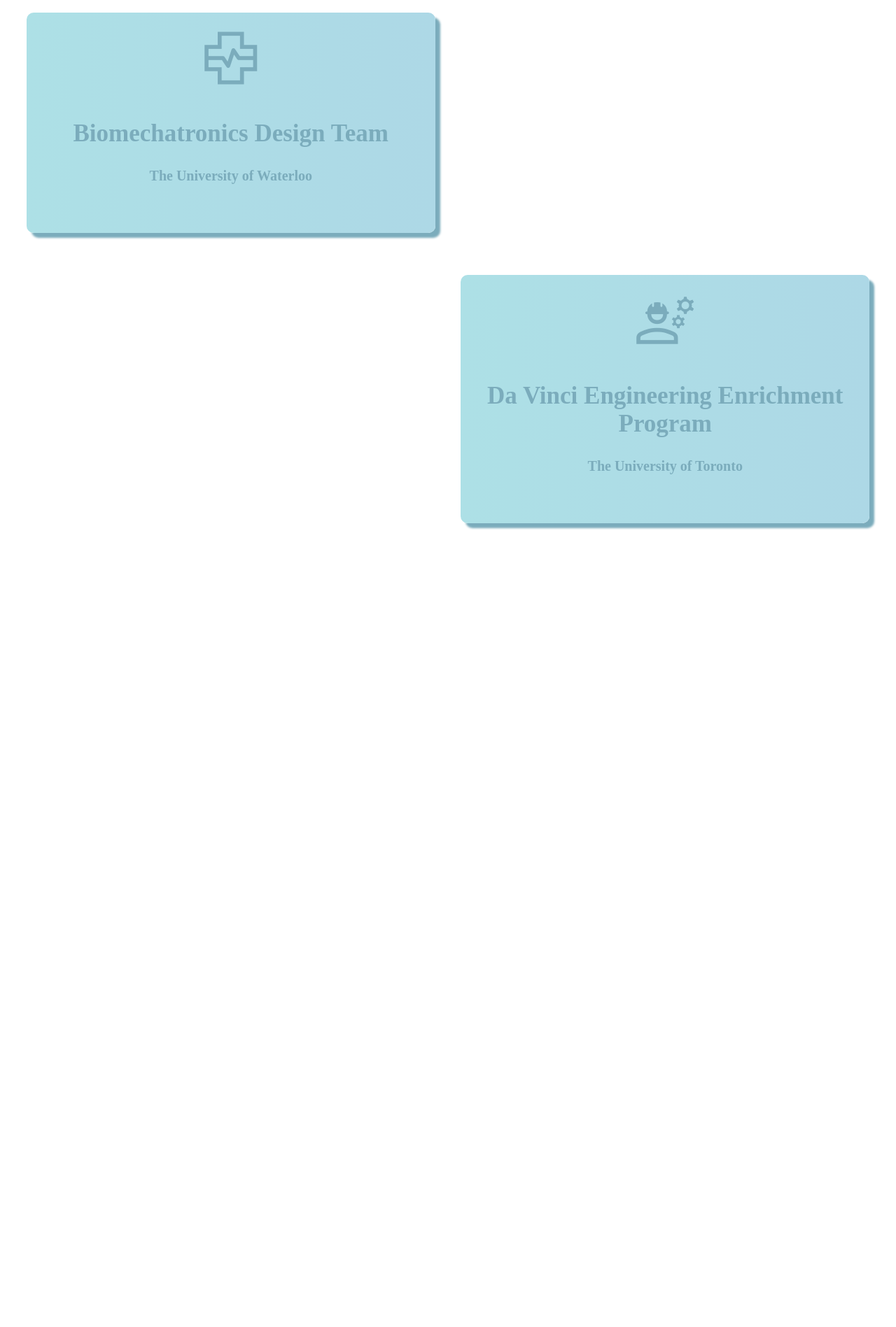
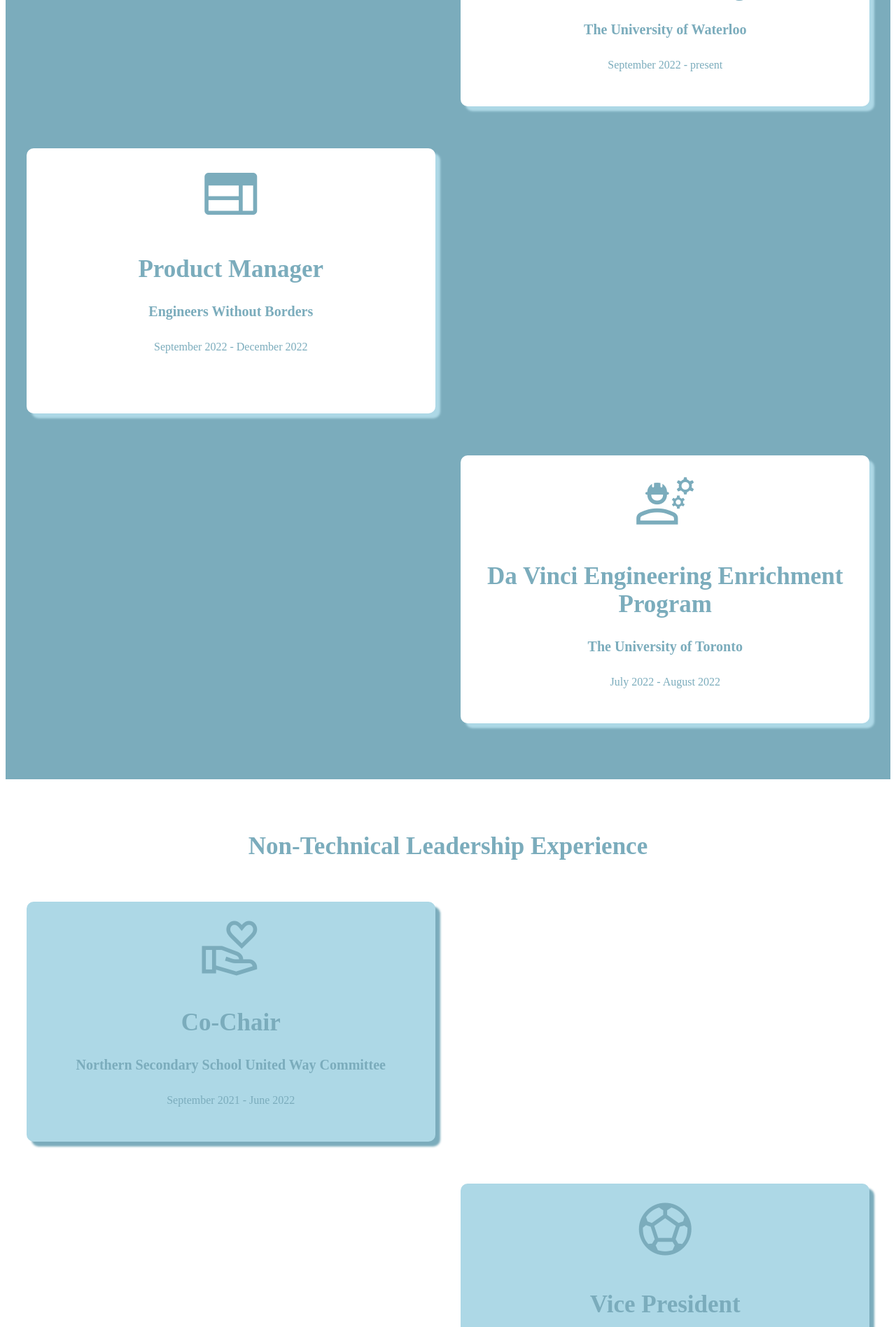
Before and after one commit to maddiew22/portfolio, a Flask app: page /experience.html in a window 1280 px wide. Shown: the part 983-2880 px from the top of the page at 70% size. Before the commit the page ends 1740 px from the top, so only its background shows below. Run offline with Flask 2, Linux system fonts and the light colour scheme.

Commit message:
Fix style of experience page

```diff
--- a/static/css/style.css
+++ b/static/css/style.css
@@ -1,5 +1,5 @@
 h1 {
-    border: 2px #eee solid;
+    border: 2px lightblue solid;
     color: lightblue;
     text-align: center;
     padding: 10px;
@@ -16,11 +16,12 @@ h3 {
     color: rgb(123, 172, 188);
     text-align: center;
     font-size: 20px;
-    padding-bottom: 30px;
 }
-p {
+p
+{
     margin: 30px;
     text-align: center;
+    color: rgb(123, 172, 188);
 }
 
 a:link {
@@ -68,8 +69,20 @@ li a:hover {
     display: table-cell;
     float: right;
 }
-.experience {
-    background-image: linear-gradient(to left, lightblue, rgb(173, 224, 230));
+.experience
+{
+    background-color: white;
+    border-radius: 10px;
+    width: 43%;
+    margin: 30px;
+    display: inline-block;
+    text-align: center;
+    padding:20px;
+    box-shadow: 7px 7px 3px lightblue;
+}
+.experience2
+{
+    background-color: lightblue;
     border-radius: 10px;
     width: 43%;
     margin: 30px;
@@ -77,6 +90,14 @@ li a:hover {
     text-align: center;
     padding:20px;
     box-shadow: 7px 7px 3px rgb(123, 172, 188);
+}
+.experience:hover
+{
+    background-color: aliceblue;
+}
+.experience2:hover
+{
+   background-color: aliceblue;
 }
 .material-symbols-outlined:before
 {
--- a/templates/experience.html
+++ b/templates/experience.html
@@ -3,34 +3,75 @@
    Experience
 {% endblock %}
 {% block content %}
+
 <h1> Experience </h1>
-
+<div style="background-color:rgb(123, 172, 188); padding-top:30px; padding-bottom:50px;left:0px;right:0px;bottom:0px;">
+   <h2 style="color:white"> Technical Experience </h2>
    <div class="experience_table">
       <div class="experience_format">
          <div class="experience_left experience">
             <i class="material-symbols-outlined">code_blocks</i>
             <h2> Software Engineer </h2>
             <h3> Christie Digital Systems </h3>
+            <p> January 2023 - April 2023</p>
          </div>
          <div class="experience_right experience">
+            <i class="material-symbols-outlined">health_metrics</i>
+            <h2> Biomechatronics Design Team </h2>
+            <h3> The University of Waterloo </h3>
+            <p> September 2022 - present </p>
+         </div>
+
+      </div>
+      <div class="experience_format">
+         <div class="experience_left experience">
             <i class="material-symbols-outlined">web</i>
             <h2> Product Manager </h2>
             <h3> Engineers Without Borders </h3>
-      </div>
-   </div>
-   <div class="experience_format">
-      <div class="experience_left experience">
-         <i class="material-symbols-outlined">health_metrics</i>
-         <h2> Biomechatronics Design Team </h2>
-         <h3> The University of Waterloo </h3>
+            <p> September 2022 - December 2022 </p>
+            <br></br>
          </div>
          <div class="experience_right experience">
             <i class="material-symbols-outlined">engineering</i>
             <h2> Da Vinci Engineering Enrichment Program </h2>
             <h3> The University of Toronto </h3>
+            <p> July 2022 - August 2022</p>
+         </div>
+      </div>
+   </div>
+</div>
+<br></br>
+
+<h2> Non-Technical Leadership Experience </h2>
+   <div class="experience_table">
+      <div class="experience_format">
+         <div class="experience_left experience2">
+            <i class="material-symbols-outlined">volunteer_activism</i>
+            <h2> Co-Chair </h2>
+            <h3> Northern Secondary School United Way Committee </h3>
+            <p> September 2021 - June 2022</p>
+         </div>
+         <div class="experience_right experience2">
+            <i class="material-symbols-outlined">sports_soccer</i>
+            <h2> Vice President </h2>
+            <h3> Northern Secondary School Girls Athletic Association </h3>
+            <p> September 2021 - June 2022</p>
+         </div>
+      </div>
+      <div class="experience_format">
+         <div class="experience_left experience2">
+            <i class="material-symbols-outlined">calculate</i>
+            <h2> Math and Physics Tutor </h2>
+            <h3> Northern Secondary School </h3>
+            <p> September 2021 - June 2022</p>
+         </div>
+         <div class="experience_right experience2">
+            <i class="material-symbols-outlined">sports_basketball</i>
+            <h2> Mini Camp Counsellor </h2>
+            <h3> True North Sports Camps </h3>
+            <p> August 2021 - September 2021 </p>
          </div>
       </div>
    </div>
 
-
 {% endblock %}
```
Lines whose indentation alone changed are shown as unchanged.
